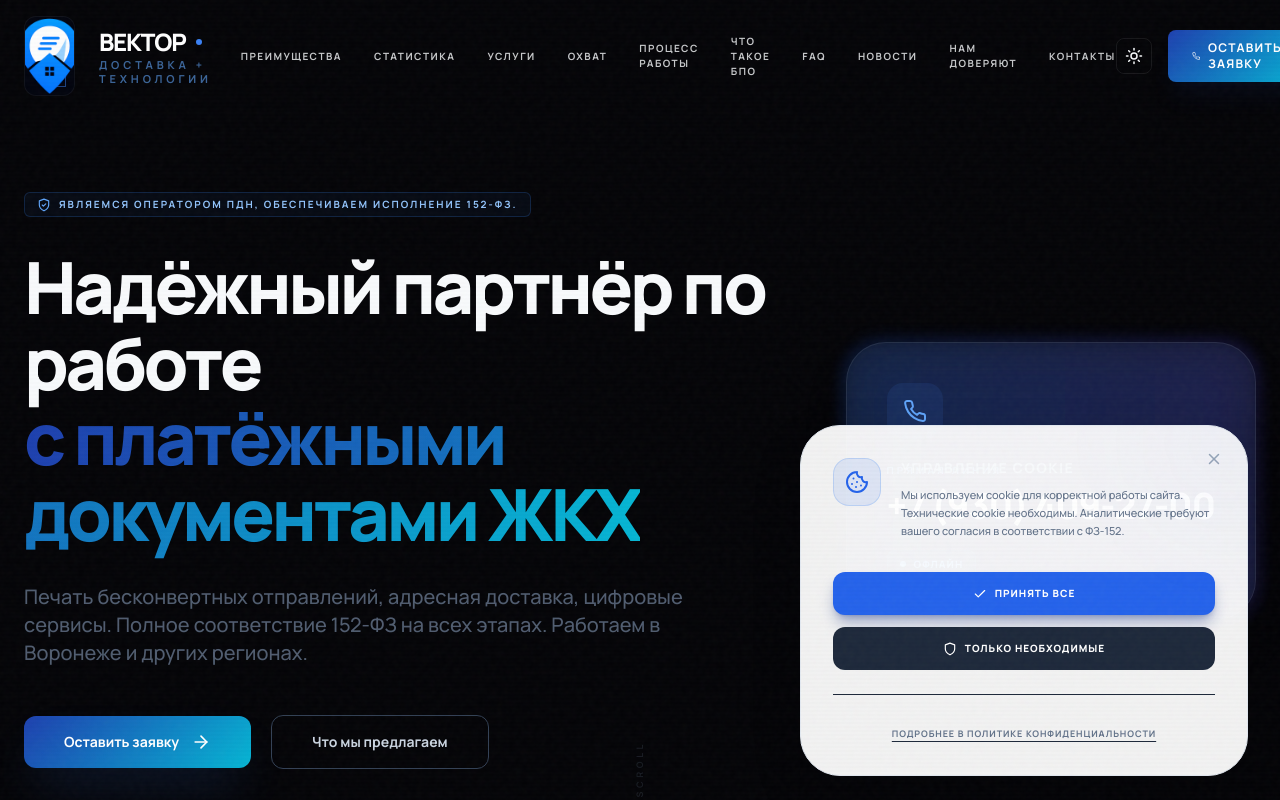
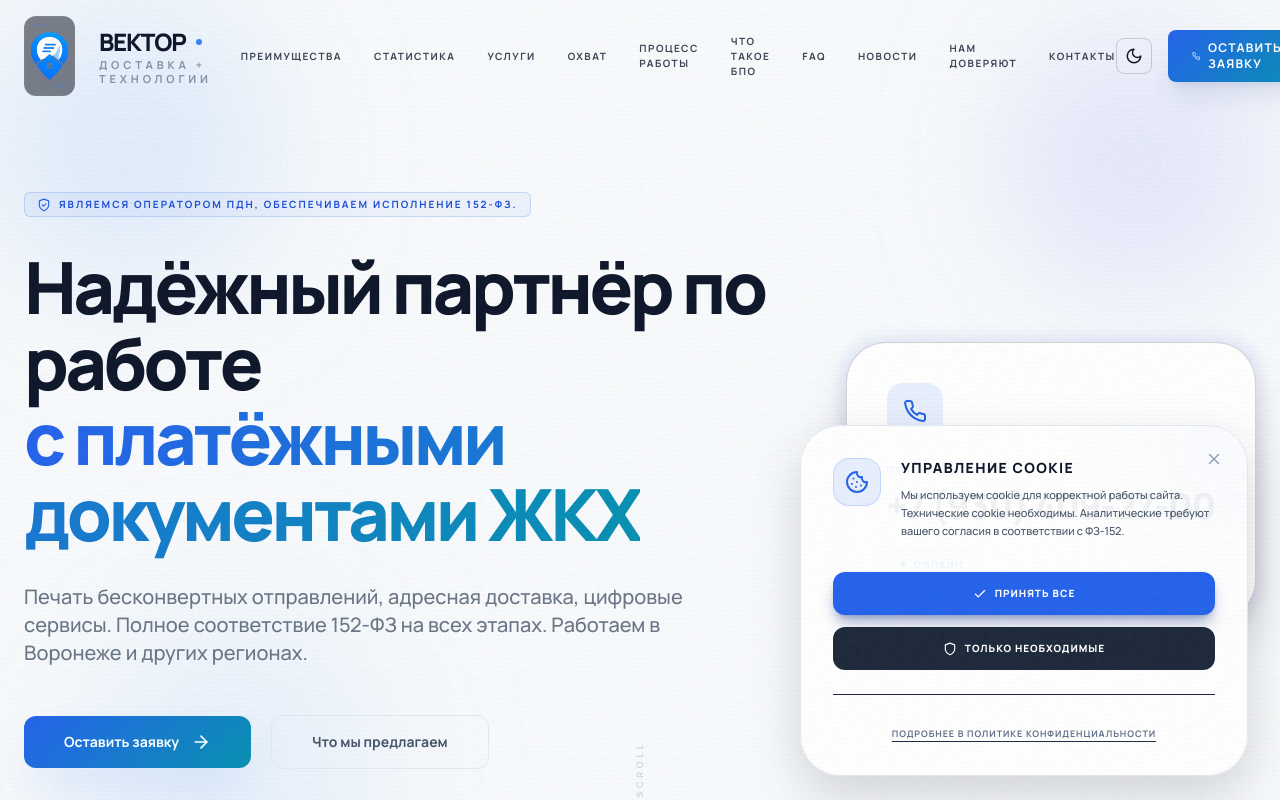
Before and after one commit to AlB4k/vector-landing, a React (Create React App) app: page / in a window 1280 px wide. Shown: the top 800 px of the page. Built offline with nearby package versions, Linux system fonts and the light colour scheme.

Commit message:
feat: update default logo scale, theme, and loader delay

```diff
--- a/src/App.js
+++ b/src/App.js
@@ -136,9 +136,10 @@ const INITIAL_CONTENT = {
     "btnAll": "Принять все",
     "btnEssential": "Только необходимые"
   },
-  "loaderDelay": 2000,
-  "logoScaleHeader": 2.2,
+  "loaderDelay": 600,
+  "logoScaleHeader": 1.4,
   "logoScaleFooter": 2,
+  "defaultTheme": "light",
   "ceoLabel": "Генеральный директор",
   "address": "394014, г. Воронеж, ул. Лебедева, д. 4, пом. IV",
   "phone": "+7 (930) 409-27-00",
@@ -848,7 +849,7 @@ export default function App() {
   const [view, setView] = useState('landing'); // 'landing', 'login', 'cms'
   const [isAuth, setIsAuth] = useState(false);
   const [content, setContent] = useState(INITIAL_CONTENT);
-  const [theme, setTheme] = useState('dark');
+  const [theme, setTheme] = useState('light');
   const [consentVersion, setConsentVersion] = useState(0);
 
   // Initialize theme based on content settings
```
